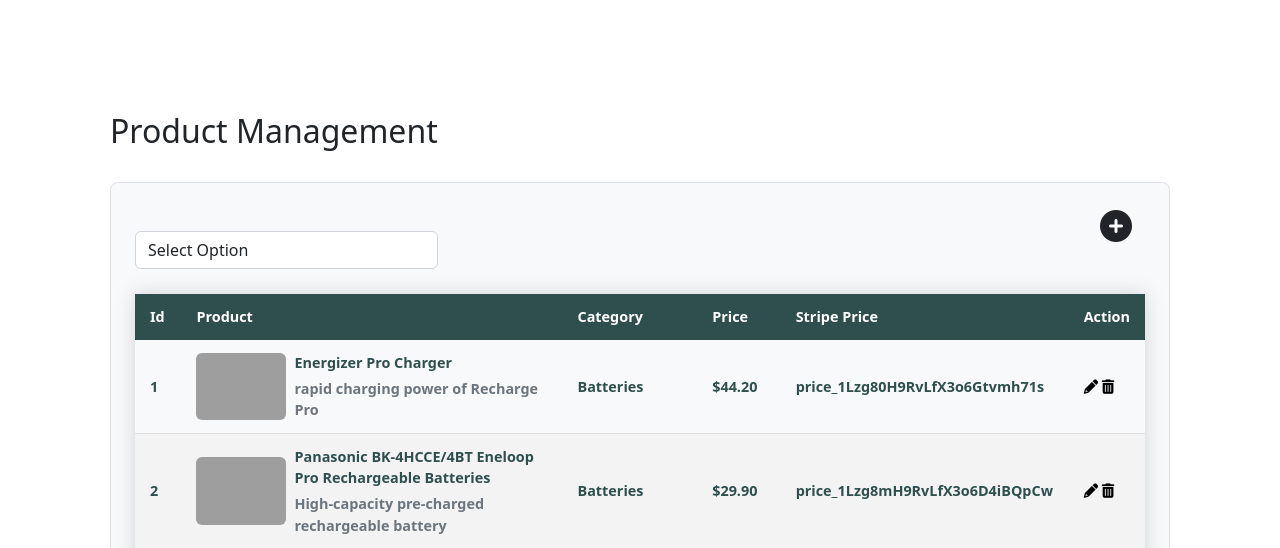
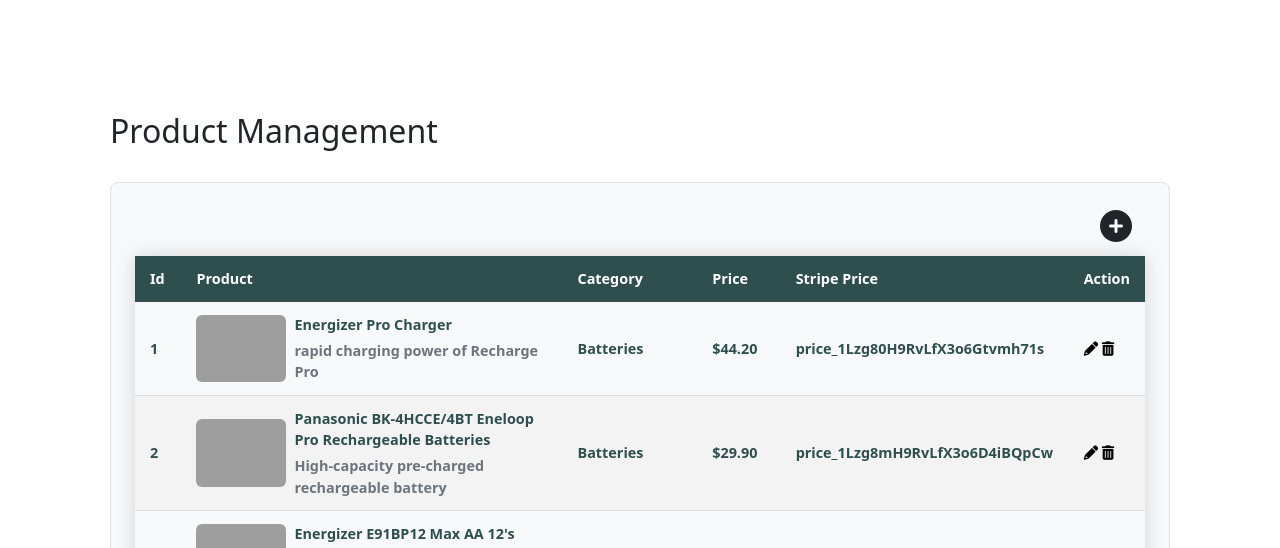
Before and after one commit to ziyingb/GadgetsNow, a Flask app: page /adminDashboard in a window 1280 px wide. Shown: the part 56-604 px from the top of the page. Run offline with Flask 2, Linux system fonts and the light colour scheme; a user stored in the database is signed in; data comes from the database, SQL or seed files in the repository; some libraries are stand-ins or nearby versions; grey boxes are pictures that could not be loaded.

Commit message:
Edited price input type and models.py

```diff
--- a/app/models.py
+++ b/app/models.py
@@ -124,7 +124,11 @@
         self.price_stripe = price_stripe
 
     def save(self):
-        sa.session.add ( self )
+        sa.session.commit()
+        return True
+
+    def delete(self):
+        sa.session.delete(self)
         sa.session.commit()
         return True
 
--- a/app/templates/adminDashboard.html
+++ b/app/templates/adminDashboard.html
@@ -20,15 +20,6 @@
                             <button class="btn" style="float: right;" data-bs-toggle="modal" data-bs-target="#modaladd"><i class="fa-solid fa-circle-plus fa-2xl"></i></button>
 
                                 <br>
-                                <select data-live-search="true" name="search_filter" id="search_filter" class="form-control">
-                                    <option value="">Select Option</option>;
-                                    <option value="1">Accessories</option>
-                                    <option value="2">Data Storage</option>
-                                    <option value="3">Networing Devices</option>
-                                    <option value="4">Monitors</option>
-                                    <option value="5">Headphone & Earphones</option>
-                                    <option value="6">Batteries</option>
-                                </select>
 
                                 <table class="styled-table">
                                     <thead class="bg-light">
@@ -93,7 +84,7 @@
                                                             </div>
                                                             <div class="form-group">
                                                                 <label>Price:</label>
-                                                                <input type="number" class="form-control" name="price" value="{{row.price}}" min="0" step="0.1">
+                                                                <input type="text" class="form-control" name="price" value="{{row.price}}">
                                                             </div>
                                                             <div class="form-group">
                                                                 <label>Image URL:</label>
```
